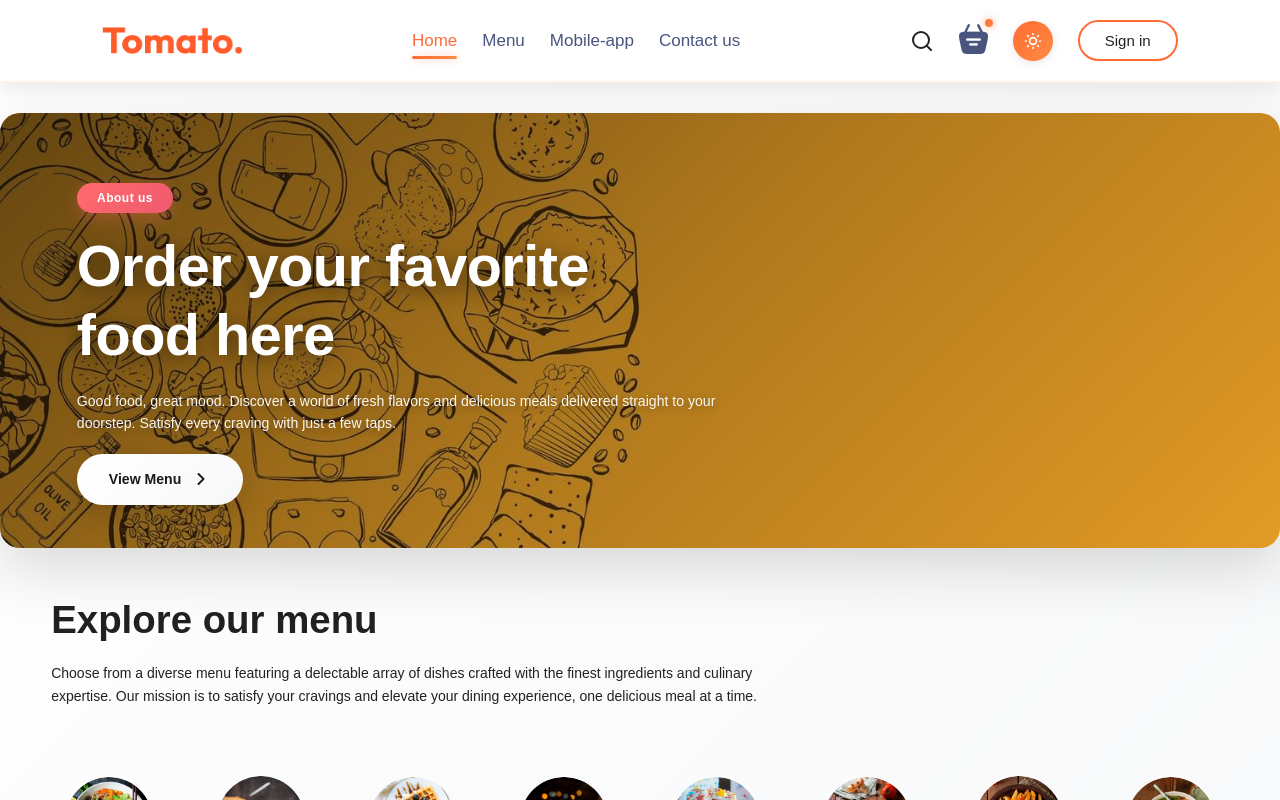
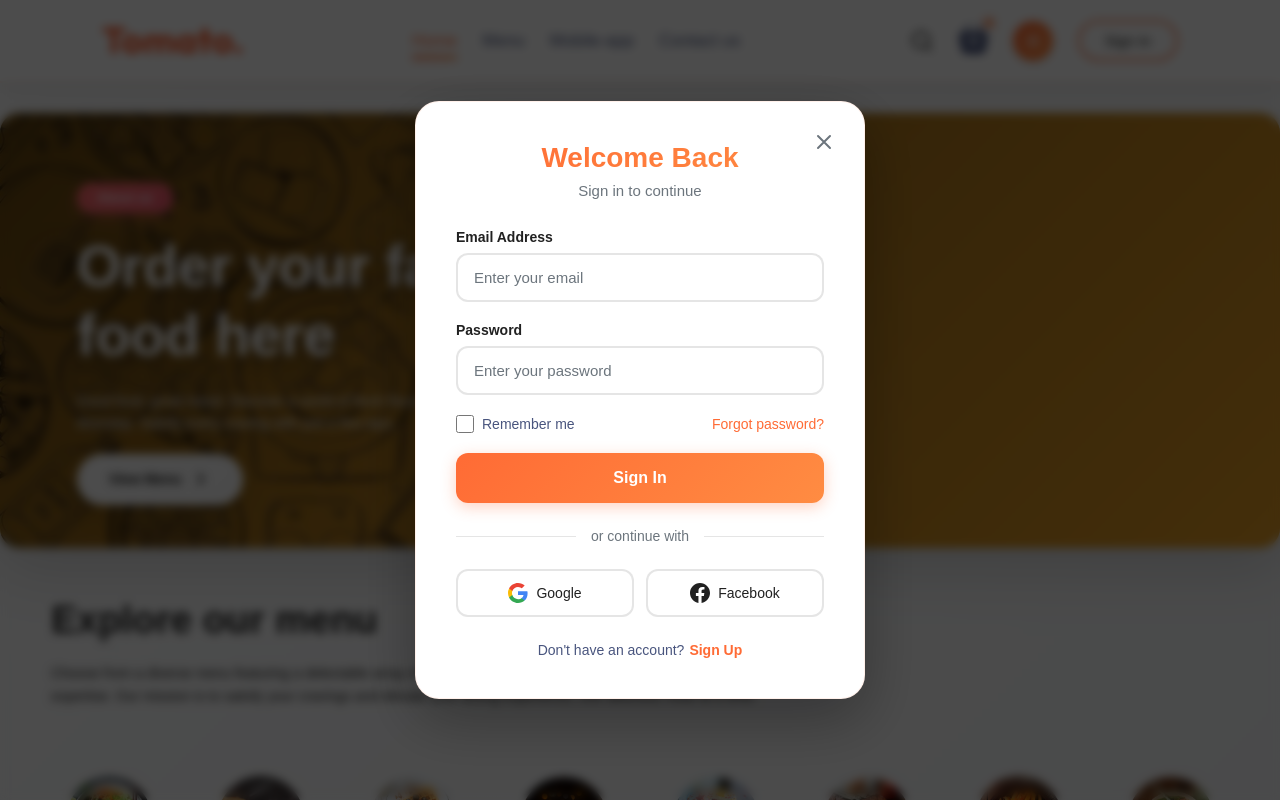
Before and after one commit to amalv35/food-delivery, a React (Vite) app in the folder frontend/: page / in a window 1280 px wide. Both pictures are taken after a click on the button "Sign in". Shown: the top 800 px of the page. Built offline with nearby package versions, Linux system fonts and the light colour scheme.

Commit message:
feat: :sparkles: implement signinpopup

```diff
--- a/frontend/src/App.jsx
+++ b/frontend/src/App.jsx
@@ -1,16 +1,22 @@
-import React from "react";
+import React, { useState } from "react";
 import Navbar from "./components/navbar/navbar";
 import { Route, Routes } from "react-router-dom";
 import Home from "./pages/Home/Home";
 import Cart from "./pages/Cart/Cart";
 import PlaceOrder from "./pages/PlaceOrder/PlaceOrder";
 import Footer from "./components/Footer/Footer";
+import LoginPopup from "./components/LoginPopup/LoginPopup";
 
 const App = () => {
+
+const [showLoginPopup, setShowLoginPopup] = useState(false);
+
   return (
     <>
+    {showLoginPopup?<LoginPopup isOpen={showLoginPopup}
+        onClose={() => setShowLoginPopup(false)}  />:<></>}
       <div className="app">
-        <Navbar />
+        <Navbar setShowLoginPopup={setShowLoginPopup} />
         <Routes>
           <Route path="/" element={<Home />} />
           <Route path="/cart" element={<Cart />} />
--- /dev/null
+++ b/frontend/src/components/LoginPopup/LoginPopup.css
@@ -0,0 +1,290 @@
+.login-overlay {
+  position: fixed;
+  top: 0;
+  left: 0;
+  right: 0;
+  bottom: 0;
+  background: rgba(0, 0, 0, 0.7);
+  backdrop-filter: blur(5px);
+  display: flex;
+  justify-content: center;
+  align-items: center;
+  z-index: 1000;
+  animation: fadeIn 0.3s ease;
+}
+
+.login-popup {
+  background: var(--bg-card-solid);
+  border-radius: 24px;
+  padding: 40px;
+  width: 90%;
+  max-width: 450px;
+  box-shadow: 0 20px 60px rgba(0, 0, 0, 0.3);
+  position: relative;
+  animation: slideUp 0.3s ease;
+  border: 1px solid rgba(255, 107, 53, 0.1);
+}
+
+.close-btn {
+  position: absolute;
+  top: 20px;
+  right: 20px;
+  background: transparent;
+  border: none;
+  cursor: pointer;
+  color: var(--text-muted);
+  padding: 8px;
+  border-radius: 50%;
+  transition: all 0.3s ease;
+  display: flex;
+  align-items: center;
+  justify-content: center;
+}
+
+.close-btn:hover {
+  background: rgba(255, 107, 53, 0.1);
+  color: #ff6b35;
+  transform: rotate(90deg);
+}
+
+.login-header {
+  text-align: center;
+  margin-bottom: 30px;
+}
+
+.login-header h2 {
+  font-size: 28px;
+  font-weight: 700;
+  color: var(--text-primary);
+  margin: 0 0 8px 0;
+  background: linear-gradient(135deg, #ff6b35, #ff8c42);
+  -webkit-background-clip: text;
+  -webkit-text-fill-color: transparent;
+  background-clip: text;
+}
+
+.login-header p {
+  font-size: 15px;
+  color: var(--text-muted);
+  margin: 0;
+}
+
+.login-form {
+  display: flex;
+  flex-direction: column;
+  gap: 20px;
+}
+
+.form-group {
+  display: flex;
+  flex-direction: column;
+  gap: 8px;
+}
+
+.form-group label {
+  font-size: 14px;
+  font-weight: 600;
+  color: var(--text-primary);
+}
+
+.form-group input {
+  padding: 14px 16px;
+  border: 2px solid var(--border-color);
+  border-radius: 12px;
+  font-size: 15px;
+  transition: all 0.3s ease;
+  background: var(--bg-card-solid);
+  color: var(--text-primary);
+}
+
+.form-group input:focus {
+  outline: none;
+  border-color: #ff6b35;
+  box-shadow: 0 0 0 4px rgba(255, 107, 53, 0.1);
+}
+
+.form-group input::placeholder {
+  color: var(--text-muted);
+}
+
+.form-options {
+  display: flex;
+  justify-content: space-between;
+  align-items: center;
+  font-size: 14px;
+}
+
+.remember-me {
+  display: flex;
+  align-items: center;
+  gap: 8px;
+  cursor: pointer;
+  color: var(--text-secondary);
+}
+
+.remember-me input[type="checkbox"] {
+  width: 18px;
+  height: 18px;
+  cursor: pointer;
+  accent-color: #ff6b35;
+}
+
+.forgot-password {
+  color: #ff6b35;
+  text-decoration: none;
+  font-weight: 500;
+  transition: color 0.3s ease;
+}
+
+.forgot-password:hover {
+  color: #ff8c42;
+}
+
+.submit-btn {
+  padding: 16px;
+  background: linear-gradient(135deg, #ff6b35 0%, #ff8c42 100%);
+  color: white;
+  border: none;
+  border-radius: 12px;
+  font-size: 16px;
+  font-weight: 600;
+  cursor: pointer;
+  transition: all 0.3s ease;
+  box-shadow: 0 4px 15px rgba(255, 107, 53, 0.3);
+}
+
+.submit-btn:hover {
+  transform: translateY(-2px);
+  box-shadow: 0 6px 20px rgba(255, 107, 53, 0.4);
+}
+
+.submit-btn:active {
+  transform: translateY(0);
+}
+
+.divider {
+  display: flex;
+  align-items: center;
+  text-align: center;
+  margin: 25px 0;
+  color: var(--text-muted);
+  font-size: 14px;
+}
+
+.divider::before,
+.divider::after {
+  content: '';
+  flex: 1;
+  border-bottom: 1px solid var(--border-color);
+}
+
+.divider span {
+  padding: 0 15px;
+}
+
+.social-login {
+  display: grid;
+  grid-template-columns: 1fr 1fr;
+  gap: 12px;
+}
+
+.social-btn {
+  display: flex;
+  align-items: center;
+  justify-content: center;
+  gap: 8px;
+  padding: 12px;
+  border: 2px solid var(--border-color);
+  border-radius: 12px;
+  background: var(--bg-card-solid);
+  font-size: 14px;
+  font-weight: 500;
+  cursor: pointer;
+  transition: all 0.3s ease;
+  color: var(--text-primary);
+}
+
+.social-btn:hover {
+  border-color: #ff6b35;
+  background: rgba(255, 107, 53, 0.05);
+  transform: translateY(-2px);
+}
+
+.toggle-form {
+  text-align: center;
+  margin-top: 25px;
+  font-size: 14px;
+  color: var(--text-secondary);
+}
+
+.toggle-form p {
+  margin: 0;
+}
+
+.toggle-form button {
+  background: none;
+  border: none;
+  color: #ff6b35;
+  font-weight: 600;
+  cursor: pointer;
+  margin-left: 5px;
+  font-size: 14px;
+  transition: color 0.3s ease;
+}
+
+.toggle-form button:hover {
+  color: #ff8c42;
+  text-decoration: underline;
+}
+
+@keyframes fadeIn {
+  from {
+    opacity: 0;
+  }
+  to {
+    opacity: 1;
+  }
+}
+
+@keyframes slideUp {
+  from {
+    opacity: 0;
+    transform: translateY(30px);
+  }
+  to {
+    opacity: 1;
+    transform: translateY(0);
+  }
+}
+
+/* Mobile Responsive */
+@media (max-width: 600px) {
+  .login-popup {
+    padding: 30px 25px;
+    max-width: 95%;
+  }
+
+  .login-header h2 {
+    font-size: 24px;
+  }
+
+  .social-login {
+    grid-template-columns: 1fr;
+  }
+}
+
+@media (max-width: 400px) {
+  .login-popup {
+    padding: 25px 20px;
+  }
+
+  .form-group input {
+    padding: 12px 14px;
+    font-size: 14px;
+  }
+
+  .submit-btn {
+    padding: 14px;
+    font-size: 15px;
+  }
+}
--- /dev/null
+++ b/frontend/src/components/LoginPopup/LoginPopup.jsx
@@ -0,0 +1,130 @@
+import { useState } from 'react';
+import './LoginPopup.css';
+
+const LoginPopup = ({ isOpen, onClose }) => {
+  const [isSignUp, setIsSignUp] = useState(false);
+  const [formData, setFormData] = useState({
+    name: '',
+    email: '',
+    password: ''
+  });
+
+  const handleChange = (e) => {
+    setFormData({
+      ...formData,
+      [e.target.name]: e.target.value
+    });
+  };
+
+  const handleSubmit = (e) => {
+    e.preventDefault();
+    console.log('Form submitted:', formData);
+    // login/signup logic here
+  };
+
+  if (!isOpen) return null;
+
+  return (
+    <div className="login-overlay" onClick={onClose}>
+      <div className="login-popup" onClick={(e) => e.stopPropagation()}>
+        <button className="close-btn" onClick={onClose}>
+          <svg width="24" height="24" viewBox="0 0 24 24" fill="none">
+            <path d="M18 6L6 18M6 6l12 12" stroke="currentColor" strokeWidth="2" strokeLinecap="round"/>
+          </svg>
+        </button>
+
+        <div className="login-header">
+          <h2>{isSignUp ? 'Create Account' : 'Welcome Back'}</h2>
+          <p>{isSignUp ? 'Sign up to get started' : 'Sign in to continue'}</p>
+        </div>
+
+        <div className="login-form">
+          {isSignUp && (
+            <div className="form-group">
+              <label htmlFor="name">Full Name</label>
+              <input
+                type="text"
+                id="name"
+                name="name"
+                value={formData.name}
+                onChange={handleChange}
+                placeholder="Enter your name"
+              />
+            </div>
+          )}
+
+          <div className="form-group">
+            <label htmlFor="email">Email Address</label>
+            <input
+              type="email"
+              id="email"
+              name="email"
+              value={formData.email}
+              onChange={handleChange}
+              placeholder="Enter your email"
+            />
+          </div>
+
+          <div className="form-group">
+            <label htmlFor="password">Password</label>
+            <input
+              type="password"
+              id="password"
+              name="password"
+              value={formData.password}
+              onChange={handleChange}
+              placeholder="Enter your password"
+            />
+          </div>
+
+          {!isSignUp && (
+            <div className="form-options">
+              <label className="remember-me">
+                <input type="checkbox" />
+                <span>Remember me</span>
+              </label>
+              <a href="#" className="forgot-password">Forgot password?</a>
+            </div>
+          )}
+
+          <button type="button" className="submit-btn" onClick={handleSubmit}>
+            {isSignUp ? 'Sign Up' : 'Sign In'}
+          </button>
+        </div>
+
+        <div className="divider">
+          <span>or continue with</span>
+        </div>
+
+        <div className="social-login">
+          <button className="social-btn google">
+            <svg width="20" height="20" viewBox="0 0 20 20">
+              <path d="M19.6 10.23c0-.82-.1-1.42-.25-2.05H10v3.72h5.5c-.15.96-.74 2.31-2.04 3.22v2.45h3.16c1.89-1.73 2.98-4.3 2.98-7.34z" fill="#4285F4"/>
+              <path d="M13.46 15.13c-.83.59-1.96 1-3.46 1-2.64 0-4.88-1.74-5.68-4.15H1.07v2.52C2.72 17.75 6.09 20 10 20c2.7 0 4.96-.89 6.62-2.42l-3.16-2.45z" fill="#34A853"/>
+              <path d="M3.99 10c0-.69.12-1.35.32-1.97V5.51H1.07A9.973 9.973 0 000 10c0 1.61.39 3.14 1.07 4.49l3.24-2.52c-.2-.62-.32-1.28-.32-1.97z" fill="#FBBC05"/>
+              <path d="M10 3.88c1.88 0 3.13.81 3.85 1.48l2.84-2.76C14.96.99 12.7 0 10 0 6.09 0 2.72 2.25 1.07 5.51l3.24 2.52C5.12 5.62 7.36 3.88 10 3.88z" fill="#EA4335"/>
+            </svg>
+            Google
+          </button>
+          <button className="social-btn facebook">
+            <svg width="20" height="20" viewBox="0 0 20 20" fill="currentColor">
+              <path d="M20 10c0-5.523-4.477-10-10-10S0 4.477 0 10c0 4.991 3.657 9.128 8.438 9.878v-6.987h-2.54V10h2.54V7.797c0-2.506 1.492-3.89 3.777-3.89 1.094 0 2.238.195 2.238.195v2.46h-1.26c-1.243 0-1.63.771-1.63 1.562V10h2.773l-.443 2.89h-2.33v6.988C16.343 19.128 20 14.991 20 10z"/>
+            </svg>
+            Facebook
+          </button>
+        </div>
+
+        <div className="toggle-form">
+          <p>
+            {isSignUp ? 'Already have an account?' : "Don't have an account?"}
+            <button onClick={() => setIsSignUp(!isSignUp)}>
+              {isSignUp ? 'Sign In' : 'Sign Up'}
+            </button>
+          </p>
+        </div>
+      </div>
+    </div>
+  );
+};
+
+export default LoginPopup;
--- a/frontend/src/components/Navbar/Navbar.jsx
+++ b/frontend/src/components/Navbar/Navbar.jsx
@@ -3,7 +3,7 @@ import "./navbar.css";
 import { assets } from "../../assets/assets";
 import ThemeToggle from "../Themes/theme"
 
-const Navbar = () => {
+const Navbar = ({setShowLoginPopup}) => {
   const [menu, setMenu] = useState("home");
   const [showMobileMenu, setShowMobileMenu] = useState(false);
   const [showSearch, setShowSearch] = useState(false);
@@ -71,7 +71,8 @@ const Navbar = () => {
           <div className="dot"></div>
         </div>
           <ThemeToggle />
-        <button className="signin-btn">Sign in</button>
+        <button className="signin-btn"
+        onClick={() => setShowLoginPopup(true)}>Sign in</button>
 
         {/* Hamburger Menu Icon (Visible only on mobile) */}
         <div className="hamburger" onClick={() => setShowMobileMenu(!showMobileMenu)}>
```
